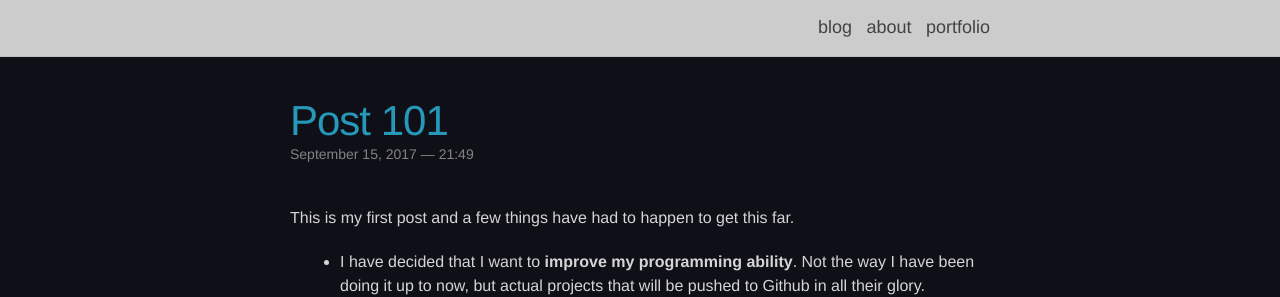
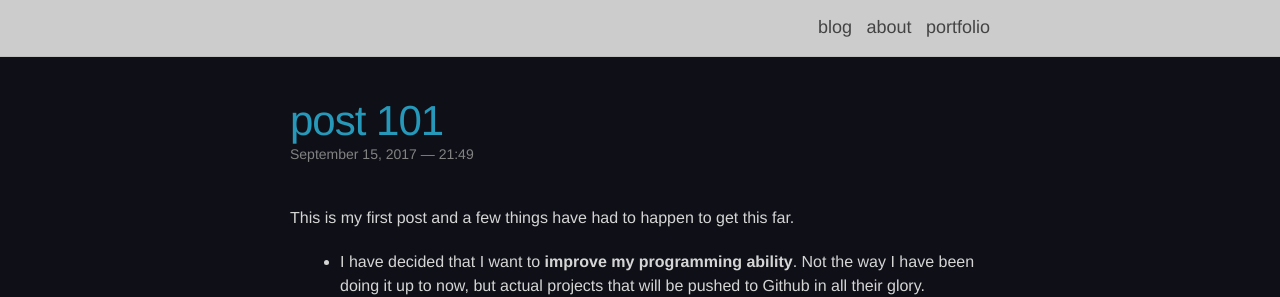
Before and after one commit to spickman/serico, a Jekyll site: the page built from _posts/2017-09-15-title.markdown, in a window 1280 px wide. Shown: the top 297 px of the page. Built offline with Jekyll 4.4.1, drawn with Linux system fonts in a browser that asks for light colours; nearby versions of some CDN libraries.

Commit message:
Updated post title transition and title colours

```diff
--- a/_layouts/page.html
+++ b/_layouts/page.html
@@ -3,7 +3,7 @@
 ---
 <div class="post">
   <header class="post-header">
-    <h1 class="post-title-post">{{ page.title }}</h1>
+    <h1 class="post-titlepost">{{ page.title }}</h1>
     <h5 class="post-description">{{ page.description }}</h5>
   </header>
   <article class="post-content">
--- a/_posts/2017-09-15-title.markdown
+++ b/_posts/2017-09-15-title.markdown
@@ -1,6 +1,6 @@
 ---
 layout: post
-title: Post 101
+title: post 101
 date: 2017-09-15 21:49:00
 description: About Stephen
 ---
--- a/_sass/_layout.scss
+++ b/_sass/_layout.scss
@@ -150,7 +150,7 @@
 
 .post-title:hover
 {
-    color: #000000;
+    color: $theme-color;
     font-size: 44px;
     transition: font-size 0.3s;
 }
```
